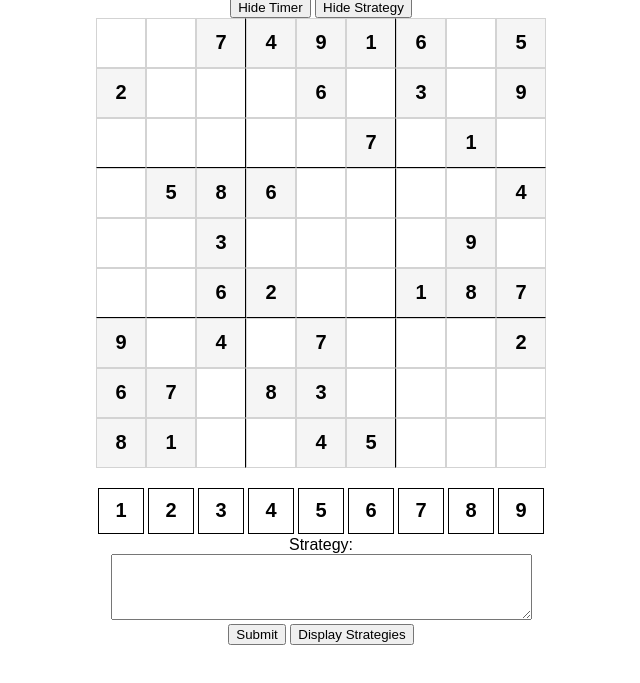
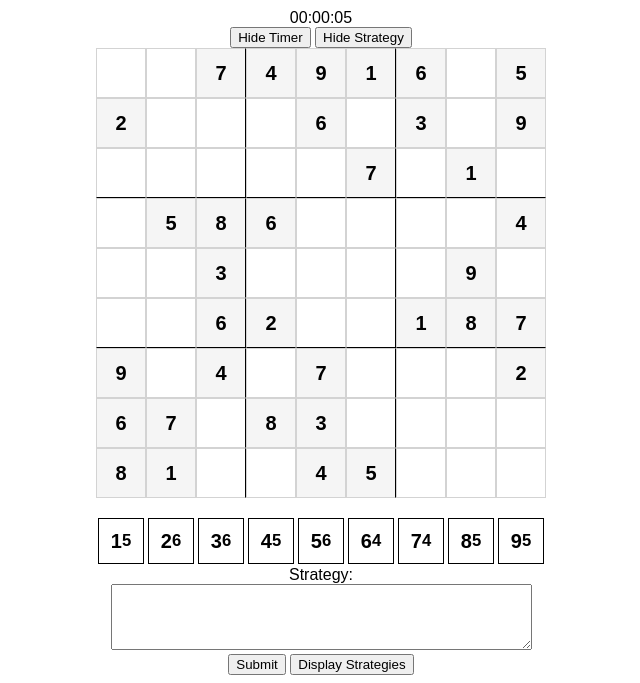
Before and after one commit to gato365/project-14-sudoku, a plain HTML site: page version3/index.html in a window 1280 px wide. Shown: the part 171-854 px from the top of the page, without its empty margins (319-959 px from the left). Before the commit the page ends 824 px from the top, so only its background shows below. Drawn offline with Linux system fonts and the light colour scheme.

Commit message:
Added superscripts but it is next to it

```diff
--- a/version3/assets/js/app.js
+++ b/version3/assets/js/app.js
@@ -47,41 +47,41 @@ window.onload = function() {
     });
 }
 
-function setGame() {
-    // Digits 1-9
-    for (let i = 1; i <= 9; i++) {
-        //<div id="1" class="number">1</div>
-        let number = document.createElement("div");
-        number.id = i
-        number.innerText = i;
-        number.addEventListener("click", selectNumber);
-        number.classList.add("number");
-        document.getElementById("digits").appendChild(number);
-    }
+// function setGame() {
+//     // Digits 1-9
+//     for (let i = 1; i <= 9; i++) {
+//         //<div id="1" class="number">1</div>
+//         let number = document.createElement("div");
+//         number.id = i
+//         number.innerText = i;
+//         number.addEventListener("click", selectNumber);
+//         number.classList.add("number");
+//         document.getElementById("digits").appendChild(number);
+//     }
 
-    // Board 9x9
-    for (let r = 0; r < 9; r++) {
-        for (let c = 0; c < 9; c++) {
-            let tile = document.createElement("div");
-            tile.id = r.toString() + "-" + c.toString();
-            if (board[r][c] != "-") {
-                tile.innerText = board[r][c];
-                tile.classList.add("tile-start");
-            }
-            if (r == 2 || r == 5) {
-                tile.classList.add("horizontal-line");
-            }
-            if (c == 2 || c == 5) {
-                tile.classList.add("vertical-line");
-            }
-            tile.addEventListener("click", selectTile);
-            tile.classList.add("tile", "cell");
-            document.getElementById("board").append(tile);
-            tile.id = 'cell-' + r.toString() + "-" + c.toString();
-        }
-    }
+//     // Board 9x9
+//     for (let r = 0; r < 9; r++) {
+//         for (let c = 0; c < 9; c++) {
+//             let tile = document.createElement("div");
+//             tile.id = r.toString() + "-" + c.toString();
+//             if (board[r][c] != "-") {
+//                 tile.innerText = board[r][c];
+//                 tile.classList.add("tile-start");
+//             }
+//             if (r == 2 || r == 5) {
+//                 tile.classList.add("horizontal-line");
+//             }
+//             if (c == 2 || c == 5) {
+//                 tile.classList.add("vertical-line");
+//             }
+//             tile.addEventListener("click", selectTile);
+//             tile.classList.add("tile", "cell");
+//             document.getElementById("board").append(tile);
+//             tile.id = 'cell-' + r.toString() + "-" + c.toString();
+//         }
+//     }
 
-}
+// }
 
 function selectNumber(){
     if (numSelected != null) {
@@ -101,6 +101,8 @@ function selectTile() {
         let coords = this.id.split("-"); //["0", "0"]
         let r = parseInt(coords[0]);
         let c = parseInt(coords[1]);
+
+        console.log(r, c);
 
         if (solution[r][c] == numSelected.id) {
             this.innerText = numSelected.id;
@@ -204,3 +206,63 @@ function removeHighlight() {
         cell.classList.remove('highlighted');
     });
 }
+
+
+function setGame() {
+    const counts = getNumberCounts(board);
+
+    // Digits 1-9
+    for (let i = 1; i <= 9; i++) {
+        let number = document.createElement("div");
+        number.id = i;
+        number.innerHTML = i + '<sup>' + (9 - counts[i]) + '</sup>'; // display count as superscript
+        number.addEventListener("click", selectNumber);
+        number.classList.add("number");
+        document.getElementById("digits").appendChild(number);
+    }
+
+    // Board 9x9
+    for (let r = 0; r < 9; r++) {
+        for (let c = 0; c < 9; c++) {
+            let tile = document.createElement("div");
+            tile.id = 'cell-' + r.toString() + "-" + c.toString();
+            if (board[r][c] != "-") {
+                tile.innerText = board[r][c];
+                tile.classList.add("tile-start");
+            }
+            if (r == 2 || r == 5) {
+                tile.classList.add("horizontal-line");
+            }
+            if (c == 2 || c == 5) {
+                tile.classList.add("vertical-line");
+            }
+            tile.addEventListener("click", selectTile);
+            tile.classList.add("tile", "cell");
+            document.getElementById("board").append(tile);
+        }
+    }
+}
+
+function getNumberCounts(board) {
+    const counts = {
+        '1': 0,
+        '2': 0,
+        '3': 0,
+        '4': 0,
+        '5': 0,
+        '6': 0,
+        '7': 0,
+        '8': 0,
+        '9': 0,
+    };
+
+    for (let row of board) {
+        for (let char of row) {
+            if (char !== "-") {
+                counts[char]++;
+            }
+        }
+    }
+
+    return counts;
+}
--- a/version3/index.html
+++ b/version3/index.html
@@ -11,6 +11,7 @@
 </head>
 
 <body>
+    5<sup>2</sup>
     <h1>Sudoku</h1>
     <hr>
     <!-- Errors and timer section -->
```
